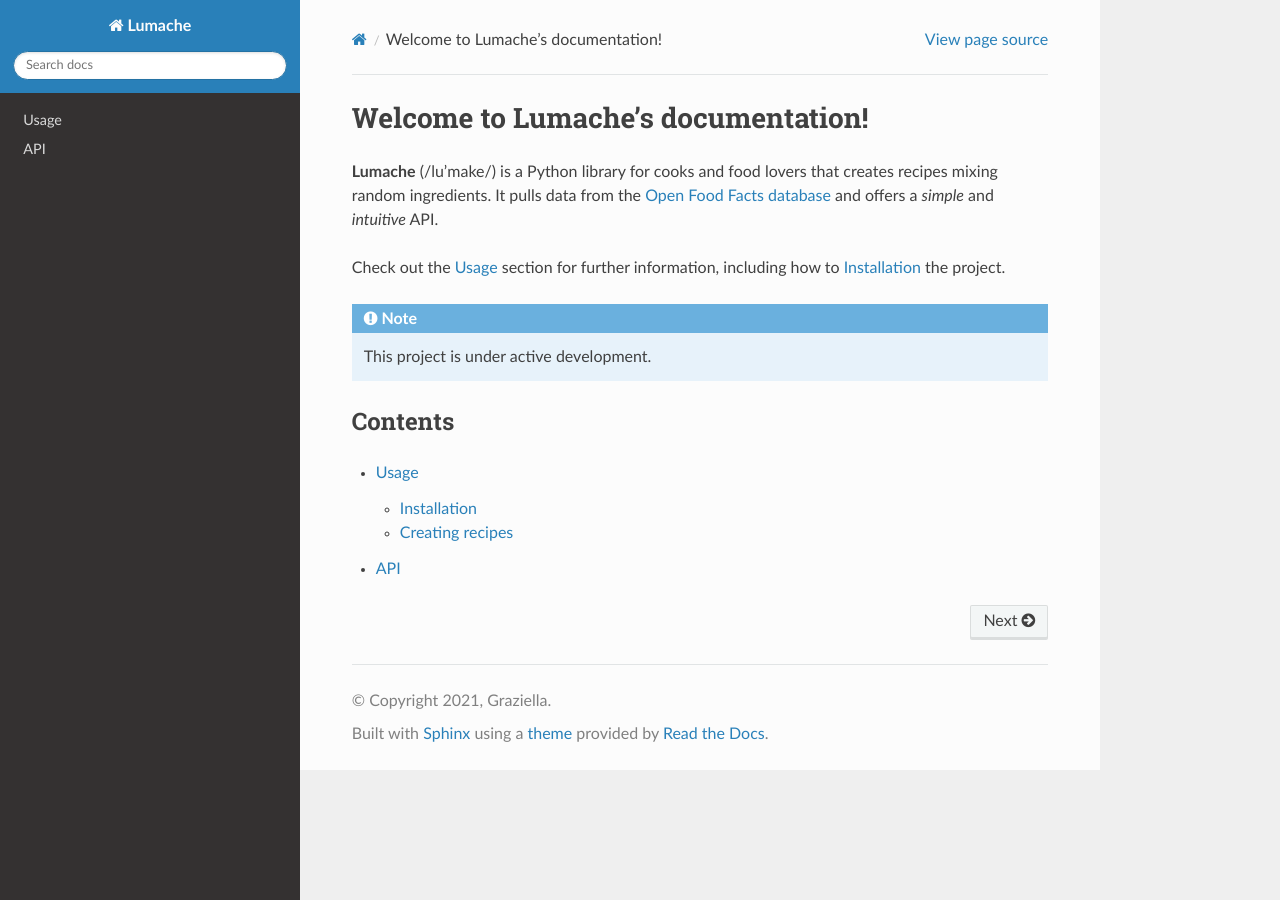
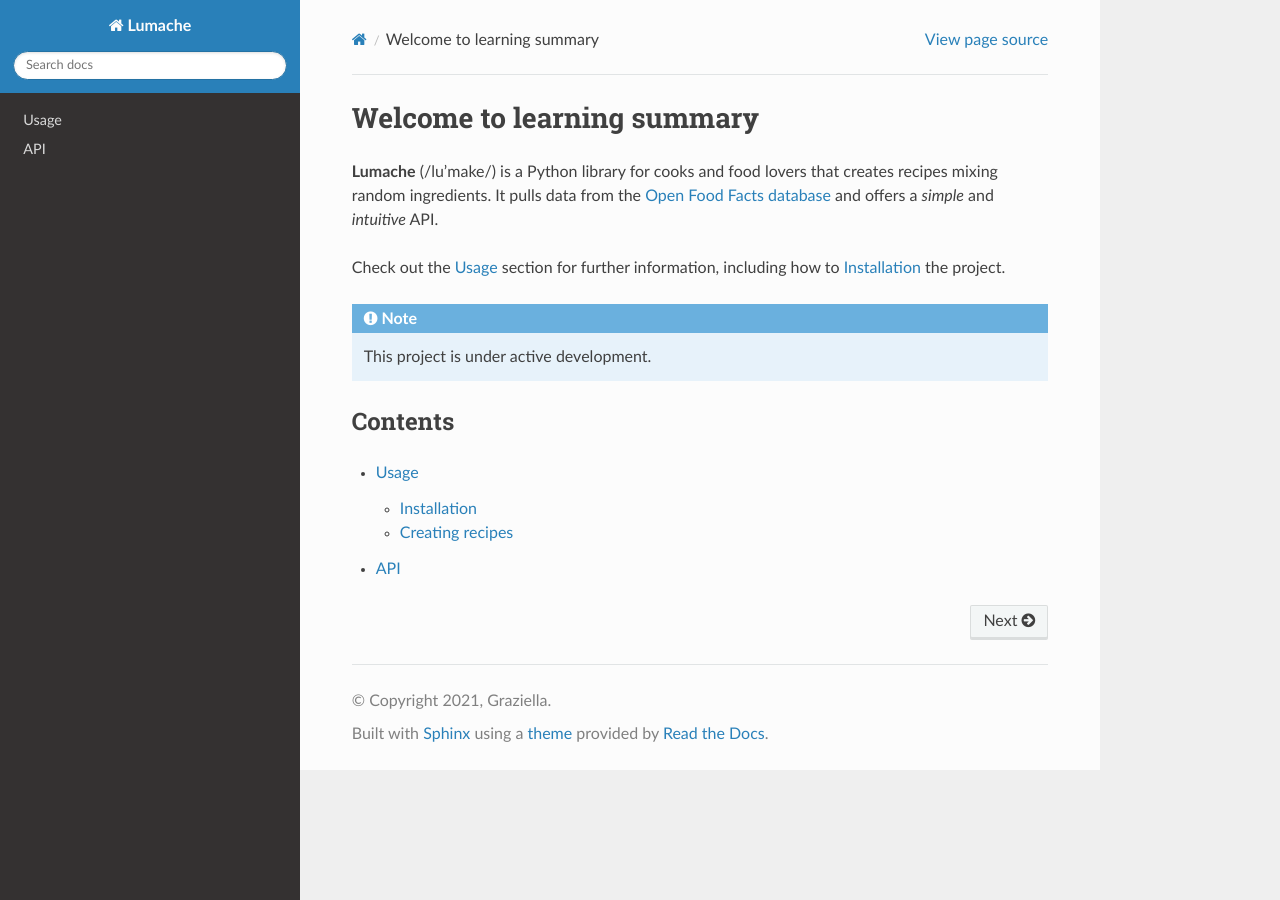
Before and after one commit to 090602/Fabre-Besona-Magnipis-Labrador-XML-Summary, a Sphinx documentation site: the page built from docs/source/index.rst, in a window 1280 px wide. Built offline with Sphinx 7.4.7 and the Read the Docs theme 3.1.0, drawn with Linux system fonts in a browser that asks for light colours.

Commit message:
Update index.rst

```diff
--- a/docs/source/index.rst
+++ b/docs/source/index.rst
@@ -1,9 +1,9 @@
-Welcome to Lumache's documentation!
+Welcome to learning summary
 ===================================
 
 **Lumache** (/lu'make/) is a Python library for cooks and food lovers
 that creates recipes mixing random ingredients.
-It pulls data from the `Open Food Facts database <https://world.openfoodfacts.org/>`_
+It pulls data from the `Open Food Facts database <https://www.w3schools.com/xml/default.asp>`_
 and offers a *simple* and *intuitive* API.
 
 Check out the :doc:`usage` section for further information, including
```
